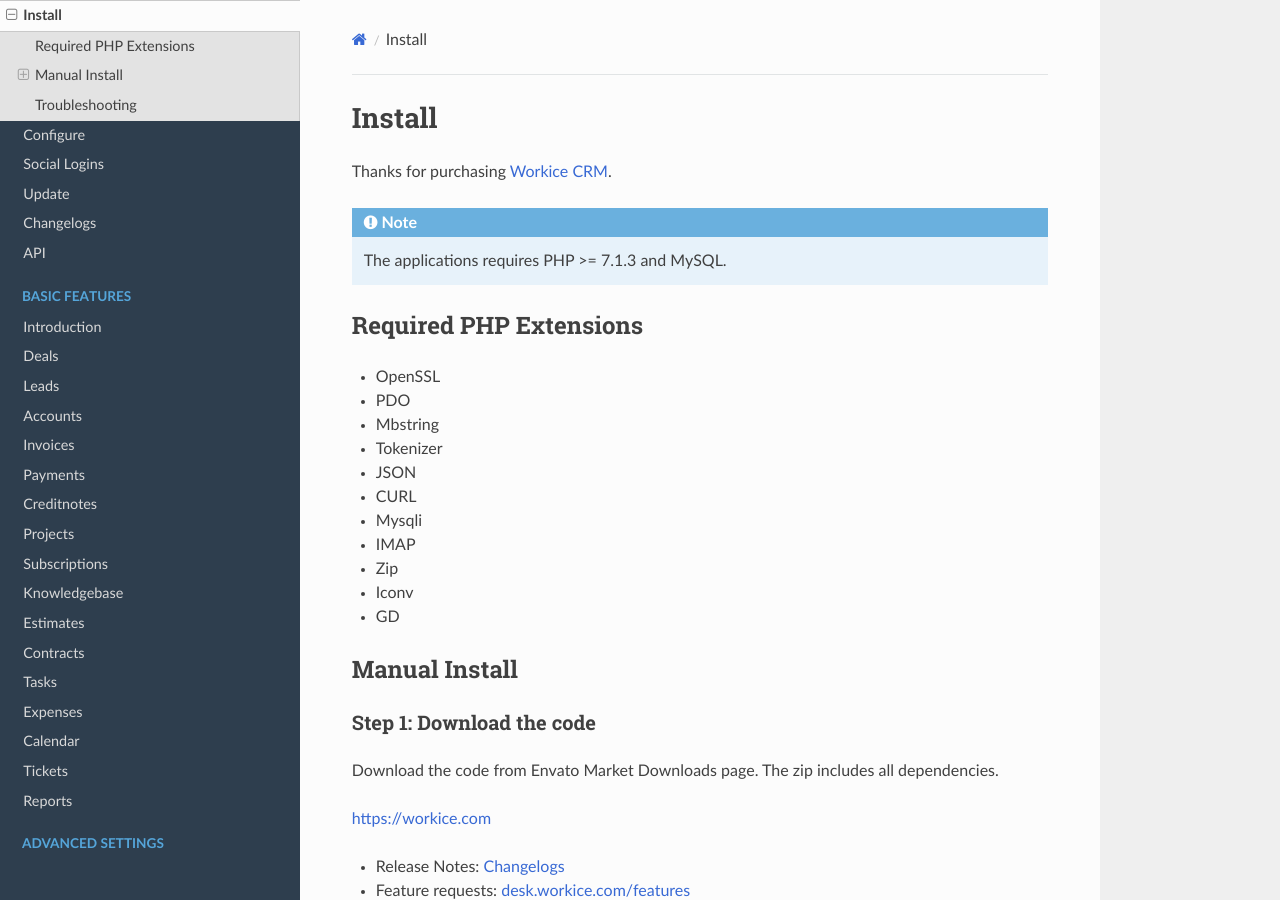
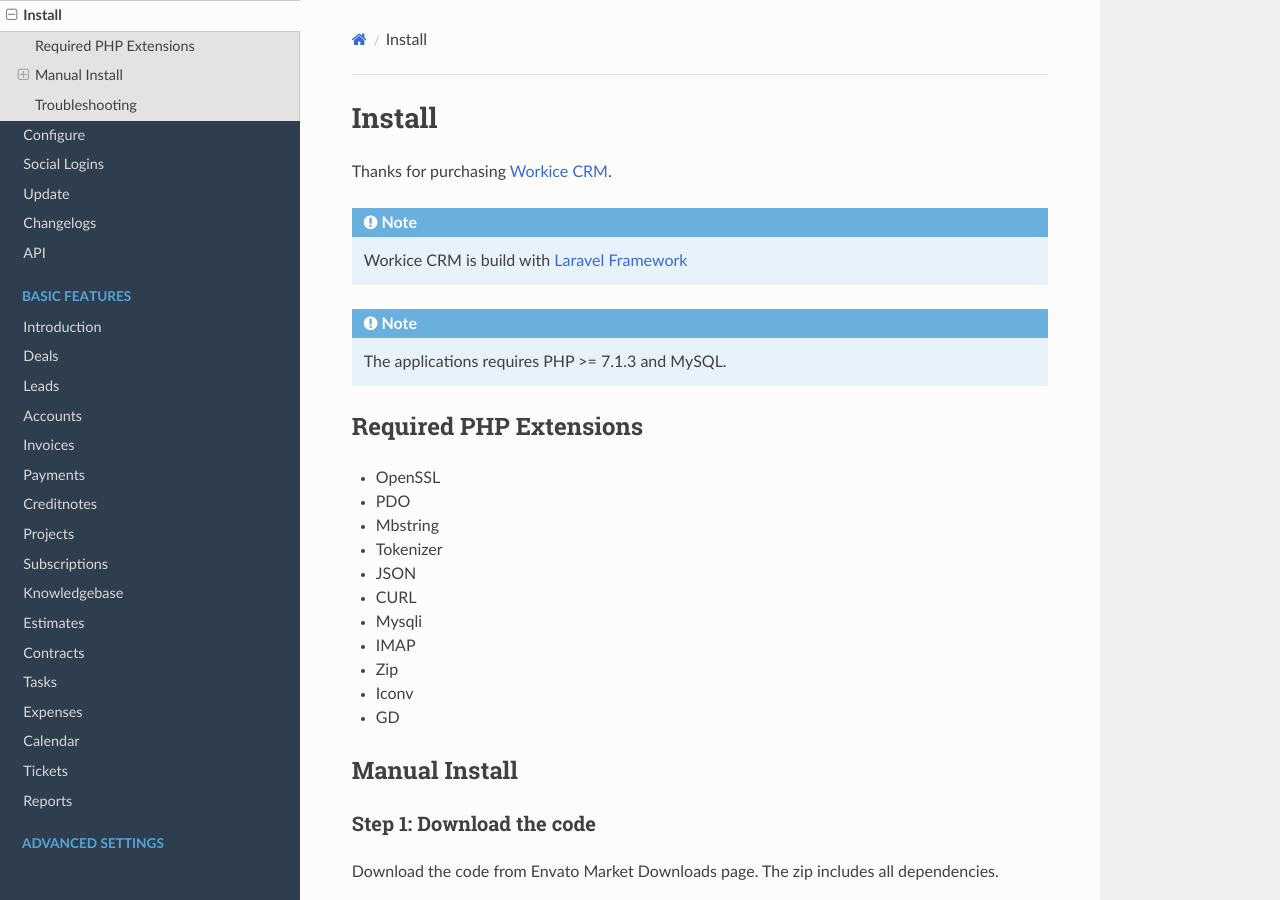
Before and after one commit to wmandai/workice-docs, a Sphinx documentation site: the page built from docs/source/install.rst, in a window 1280 px wide and 900 px high. Built offline with Sphinx 7.4.7 and the Read the Docs theme 2.0.0, drawn with Linux system fonts in a browser that asks for light colours.

Commit message:
Added build with laravel

```diff
--- a/docs/source/index.rst
+++ b/docs/source/index.rst
@@ -2,7 +2,7 @@
 ==========
 .. meta::
    :description: Workice CRM is web based invoicing for freelancers and small businesses. Create and send invoices and estimates, track time and expenses and accept online payments.
-   :keywords: projects,invoices,freelancer,deals,leads,crm,estimates,tickets,subscriptions,tasks,contacts,contracts,creditnotes,freelancer office,codecanyon
+   :keywords: projects,invoices,freelancer,laravel,deals,leads,crm,estimates,tickets,subscriptions,tasks,contacts,contracts,creditnotes,freelancer office,codecanyon
    :google-site-verification: 04wm9KLNfzd-GtMtIGF0alg6_Q-48EGQxYlDpVKUEto
 
 This documentation will help you learn all about creating projects, sending invoices, receiving payments, creating tasks, converting estimates to invoices, recurring invoices, creating creditnotes, support system and much more.
--- a/docs/source/install.rst
+++ b/docs/source/install.rst
@@ -2,6 +2,8 @@
 ========
 
 Thanks for purchasing `Workice CRM <https://workice.com>`__.
+
+.. NOTE:: Workice CRM is build with `Laravel Framework <https://laravel.com>`__
 
 .. Note:: The applications requires PHP >= 7.1.3 and MySQL.
 
```
